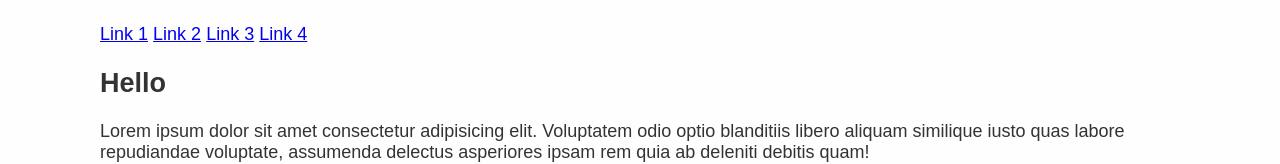
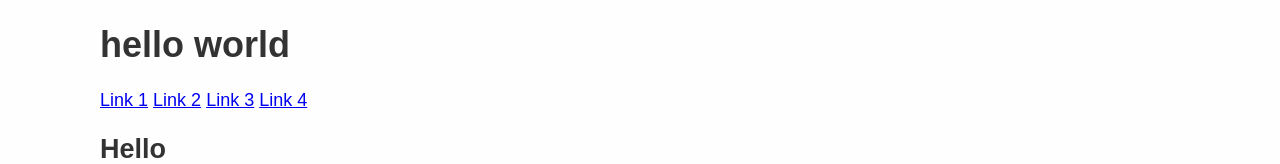
Before and after one commit to s-zanker/personal-website, a plain HTML site: page index.html in a window 1280 px wide. Shown: the top 164 px of the page. Drawn offline with Linux system fonts and the light colour scheme.

Commit message:
Add html structure

```diff
--- a/index.html
+++ b/index.html
@@ -3,12 +3,13 @@
   <head>
     <meta charset="UTF-8" />
     <meta name="viewport" content="width=device-width, initial-scale=1.0" />
-    <title>Document</title>
+    <title>My personal Website</title>
     <link rel="stylesheet" href="styles.css" />
   </head>
   <body>
+    <!-- HEADER -->
     <header>
-      <h1></h1>
+      <h1>hello world</h1>
       <nav>
         <a href="#">Link 1</a>
         <a href="#">Link 2</a>
@@ -16,6 +17,9 @@
         <a href="#">Link 4</a>
       </nav>
     </header>
+    <!-- /HEADER -->
+
+    <!-- MAIN -->
     <main>
       <article>
         <h2>Hello</h2>
@@ -24,4 +28,14 @@
         <p>Inventore maxime mollitia dolorum eaque odio vitae ipsum porro, quaerat voluptas minus natus soluta nostrum eius, possimus ipsa earum esse. A illo odit tempore cum reiciendis. Fuga autem voluptate suscipit?</p>
       </article>
     </main>
+    <!-- /MAIN -->
+
 </html>
+
+<!-- Emmet Befehle:
+
+  * main>article>h2{Hello}+p*3>lorem
+  * header>h1+nav>a*4
+  * header>h1{hello world}+nav>a{Link $}*4
+
+-->
```
